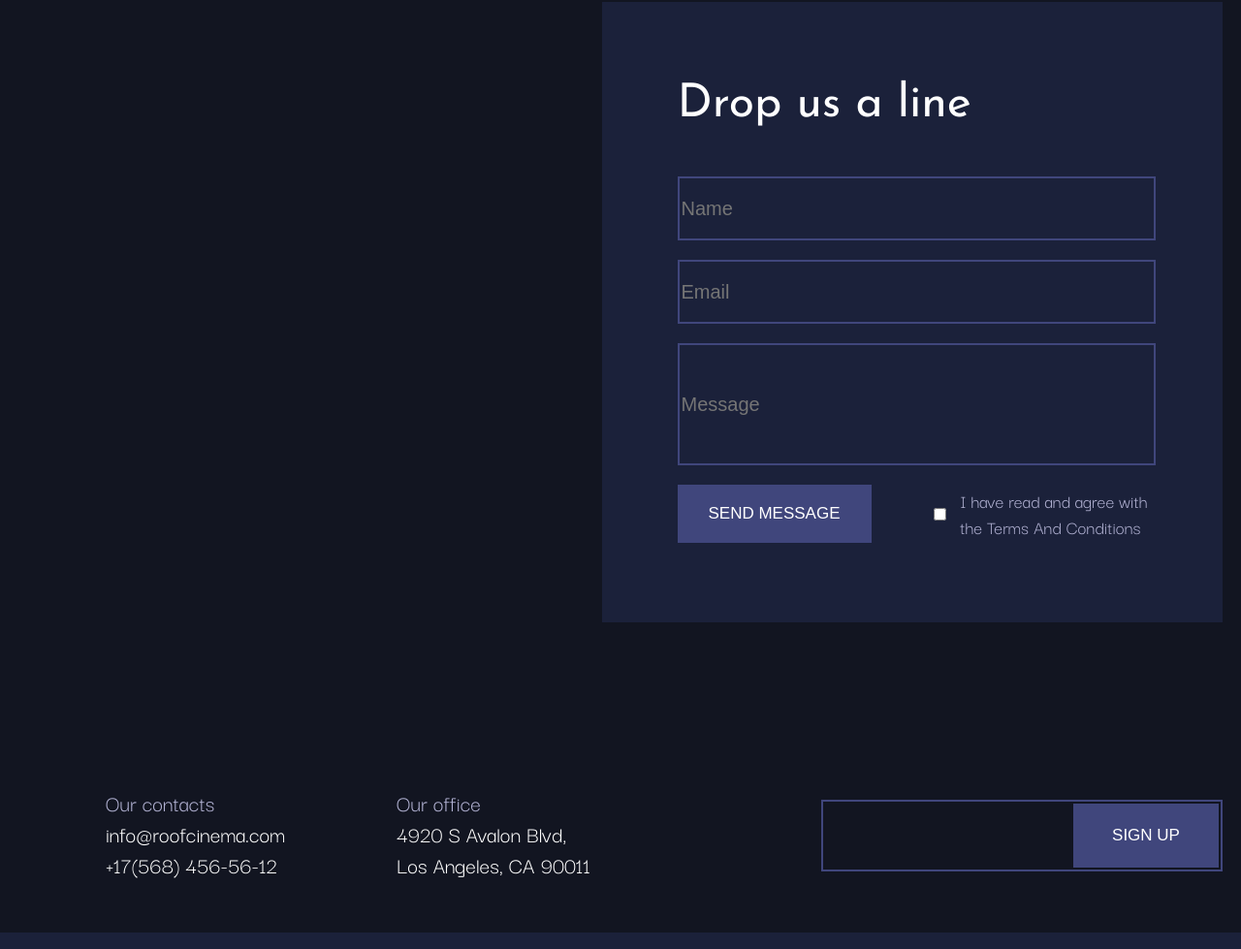
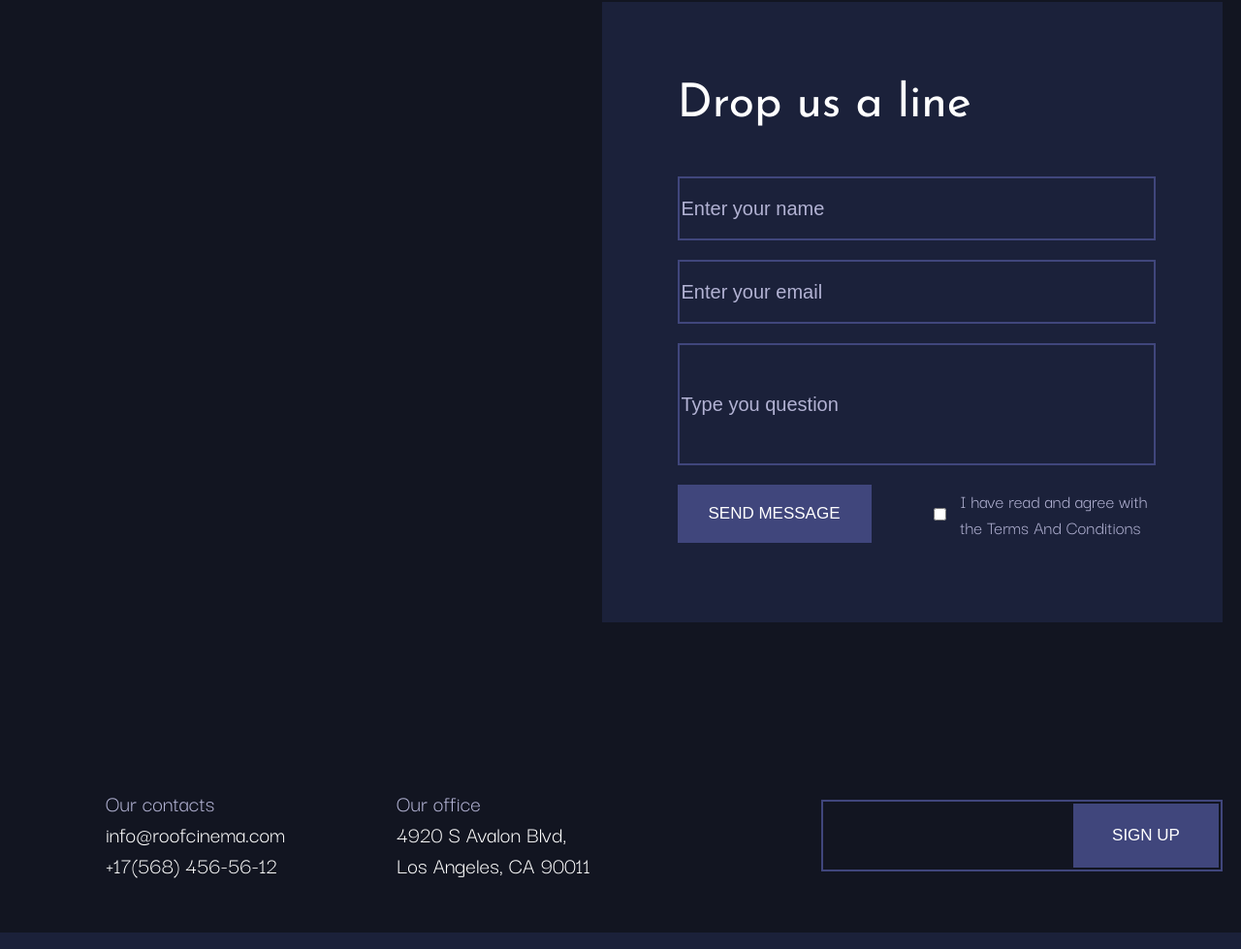
Before and after one commit to glazov92/r-sinema, a plain HTML site: page index.html in a window 1280 px wide. Shown: the part 3377-4356 px from the top of the page at 97% size. Drawn offline with Linux system fonts and the light colour scheme.

Commit message:
Изменил цвет плейсхолдеров

```diff
--- a/index.html
+++ b/index.html
@@ -169,13 +169,13 @@
                 <h2>Drop us a line</h2>
                 <form action="">
                     <label for="" class="text">
-                        <input type="text" class="feedback__name" placeholder="Name" >
+                        <input type="text" class="feedback__name" placeholder="Enter your name" >
                     </label>
                     <label for="" class="email">
-                        <input type="email" class="feedback__email" placeholder="Email">
+                        <input type="email" class="feedback__email" placeholder="Enter your email">
                     </label>
                     <label for="" class="textarea">
-                        <input type="textarea" class="feedback__message" placeholder="Message">
+                        <input type="textarea" class="feedback__message" placeholder="Type you question">
                     </label>
                     <div class="feedback__forms-bot">
                         <label for="" class="submit">
--- a/styles/style.css
+++ b/styles/style.css
@@ -450,6 +450,10 @@ body {
     outline-color: inherit;
 }
 
+input::placeholder {
+    color: #B2B2D3;
+  }
+
 .feedback__forms-bot {
     margin-top: 20px;
     display: flex;
```
